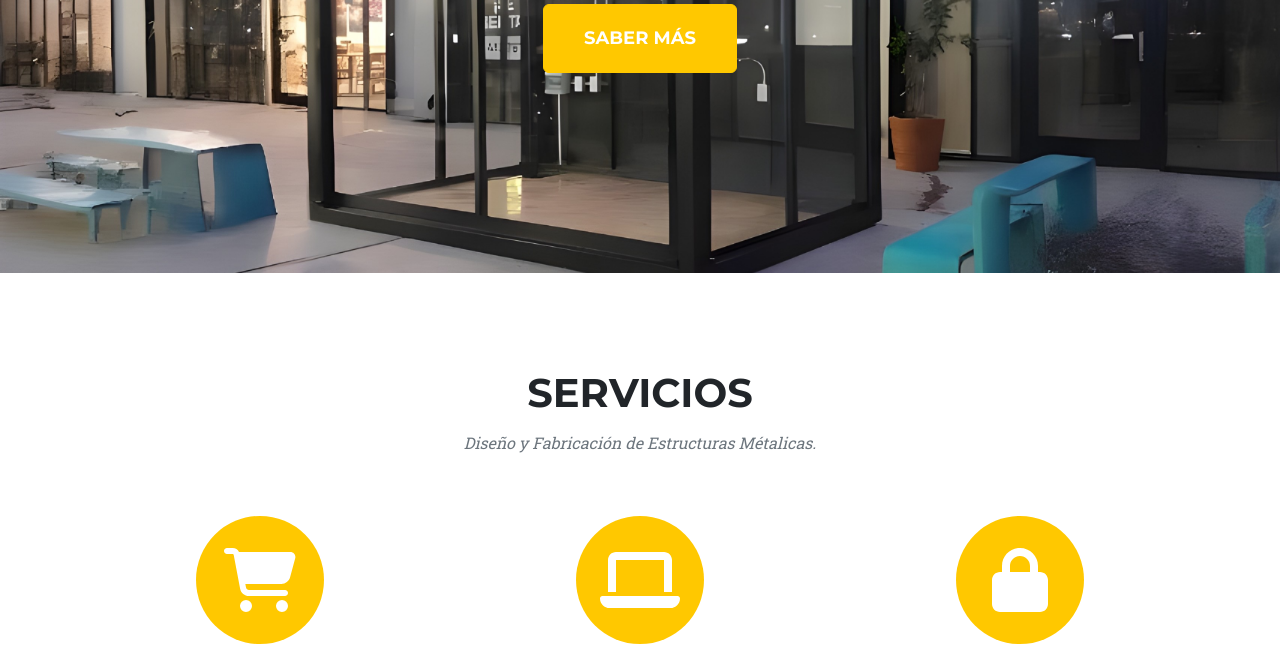
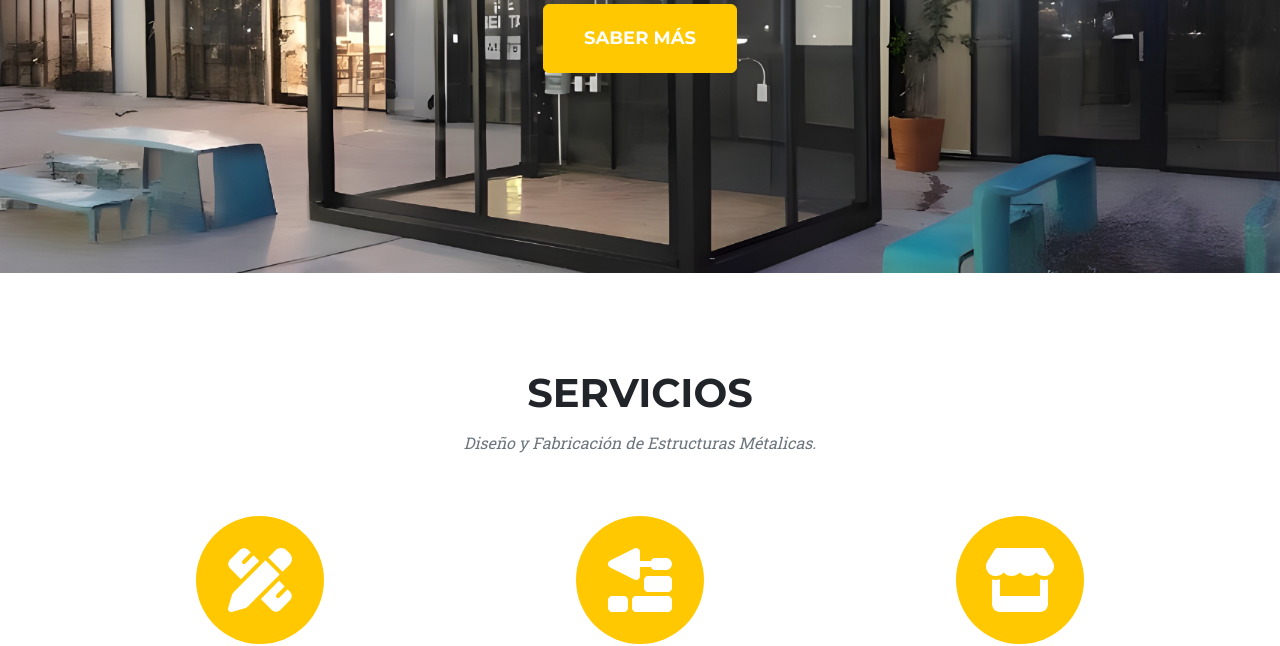
Before and after one commit to SethArch/KioskWebsite1, a plain HTML site: page index.html in a window 1280 px wide. Shown: the part 336-982 px from the top of the page. Drawn offline with nearby package versions, Linux system fonts and the light colour scheme.

Commit message:
Update index.html
Changed icons for services sections

```diff
--- a/index.html
+++ b/index.html
@@ -55,7 +55,7 @@
                     <div class="col-md-4">
                         <span class="fa-stack fa-4x">
                             <i class="fas fa-circle fa-stack-2x text-primary"></i>
-                            <i class="fas fa-shopping-cart fa-stack-1x fa-inverse"></i>
+                            <i class="fa-solid fa-pen-ruler fa-stack-1x fa-inverse"></i>
                         </span>
                         <h4 class="my-3">Diseño</h4>
                         <p class="text-muted">Desde concepto hasta renderizado, desarrollamos productos a la medida.</p>
@@ -63,7 +63,7 @@
                     <div class="col-md-4">
                         <span class="fa-stack fa-4x">
                             <i class="fas fa-circle fa-stack-2x text-primary"></i>
-                            <i class="fas fa-laptop fa-stack-1x fa-inverse"></i>
+                            <i class="fa-solid fa-trowel-bricks fa-stack-1x fa-inverse"></i>
                         </span>
                         <h4 class="my-3">Fabricación</h4>
                         <p class="text-muted">Capacidad para fabricar estructuras métalicas complejas, incluyendo materiales como Acero, Aluminio Compuesto y otros materiales de construcción.</p>
@@ -71,7 +71,7 @@
                     <div class="col-md-4">
                         <span class="fa-stack fa-4x">
                             <i class="fas fa-circle fa-stack-2x text-primary"></i>
-                            <i class="fas fa-lock fa-stack-1x fa-inverse"></i>
+                            <i class="fa-solid fa-store fa-stack-1x fa-inverse"></i>
                         </span>
                         <h4 class="my-3">Productos de Catálogo</h4>
                         <p class="text-muted">Contamos con productos ya desarrollados y listos para adaptar a sus necesidades.</p>
```
